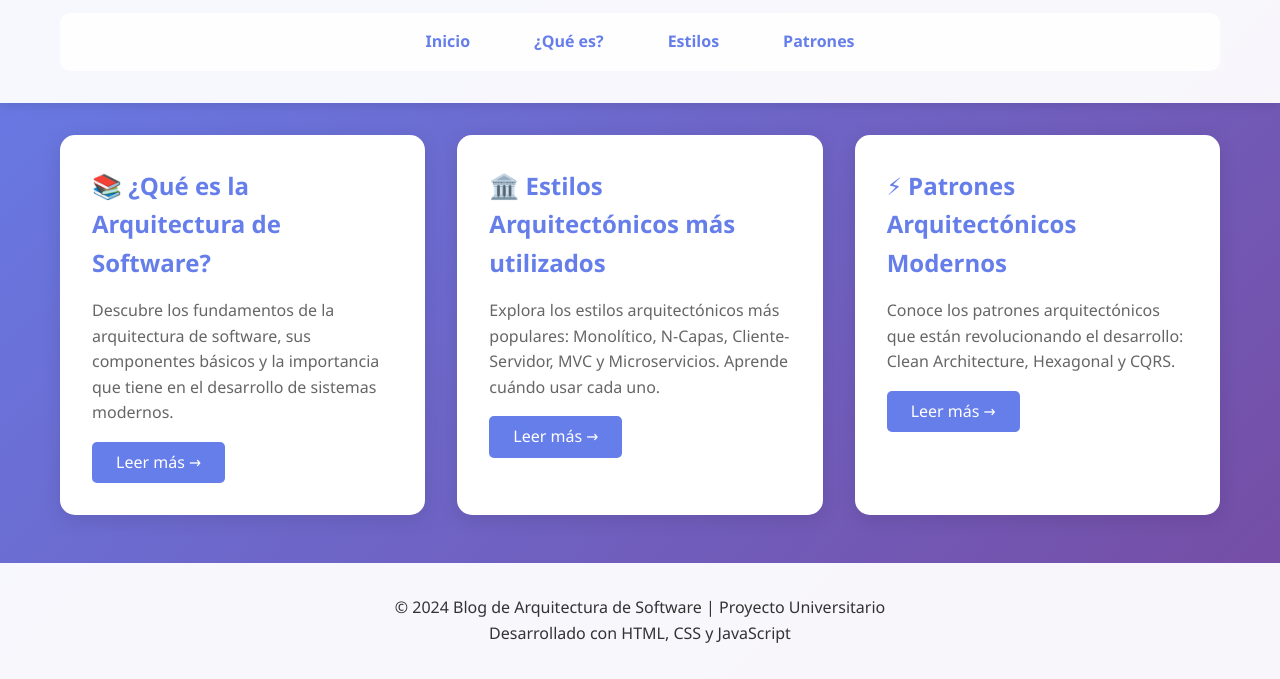
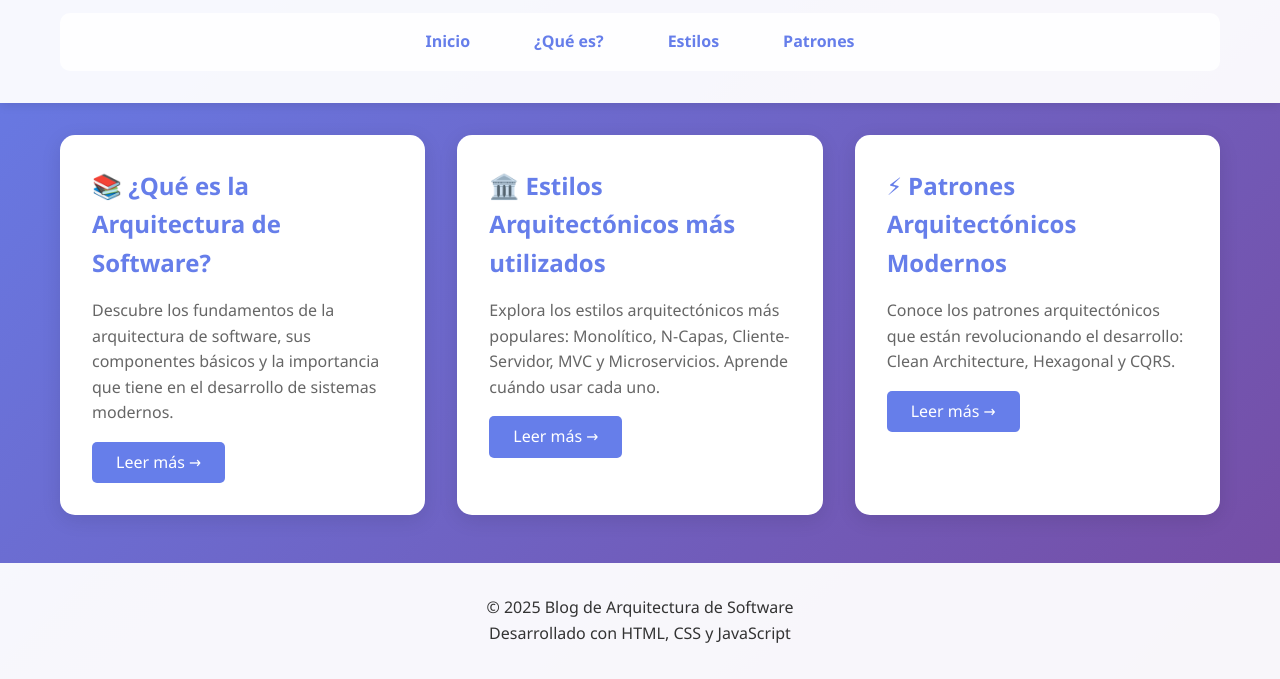
Before and after one commit to osrincons/blog-arquitectura-software, a plain HTML site: page index.html in a window 1280 px wide. Shown: the part 135-814 px from the top of the page. Drawn offline with Linux system fonts and the light colour scheme.

Commit message:
Update index.html

```diff
--- a/index.html
+++ b/index.html
@@ -825,7 +825,7 @@
 
     <footer>
         <div class="container">
-            <p>&copy; 2024 Blog de Arquitectura de Software | Proyecto Universitario</p>
+            <p>&copy; 2025 Blog de Arquitectura de Software </p>
             <p>Desarrollado con HTML, CSS y JavaScript</p>
         </div>
     </footer>
```
